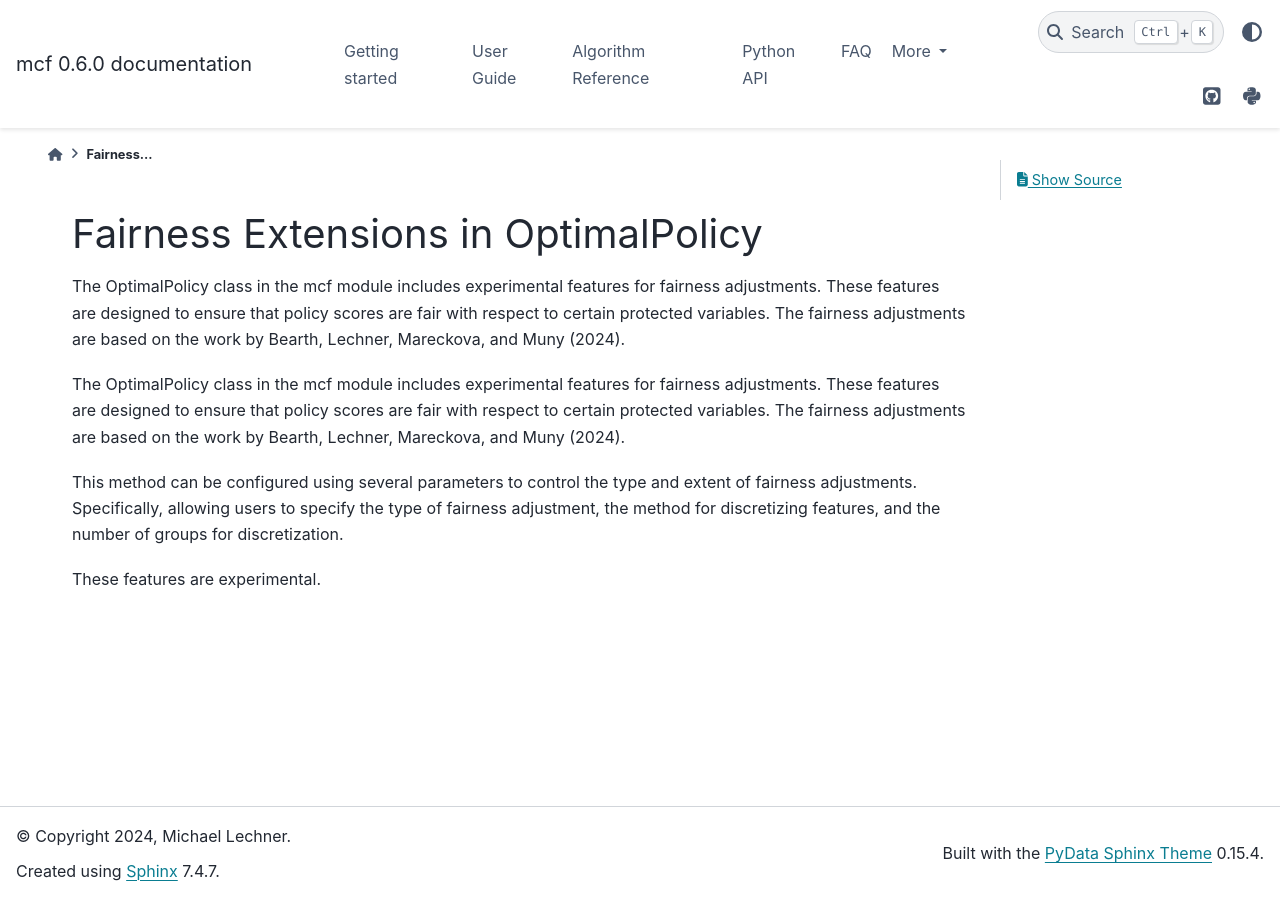
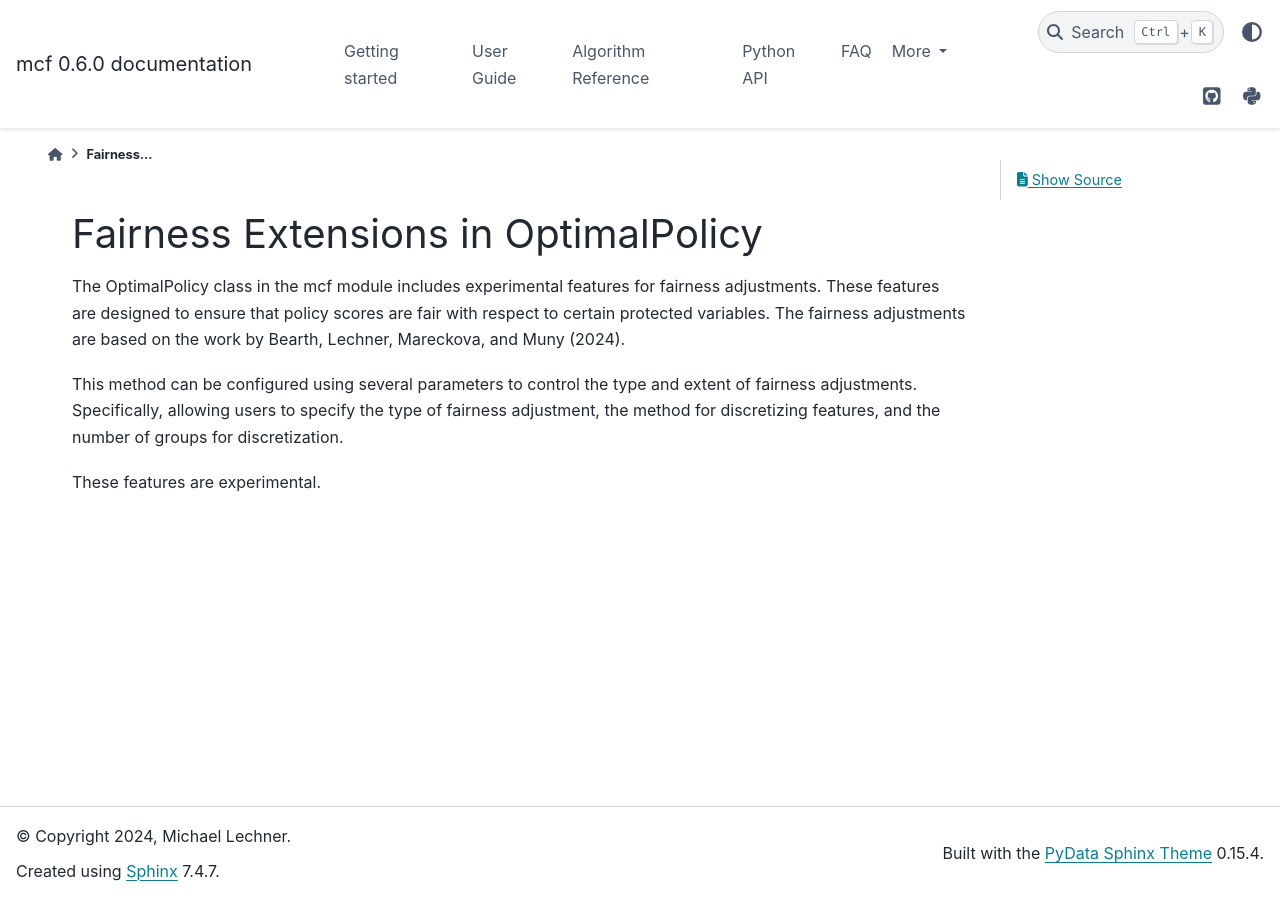
Before and after one commit to MCFpy/mcf, a Sphinx documentation site: the page built from docs/source/algorithm_reference/fairscores.rst, in a window 1280 px wide. Built offline with Sphinx 7.4.7 and the PyData theme 0.15.4, drawn with Linux system fonts in a browser that asks for light colours.

Commit message:
Update fairscores.rst

```diff
--- a/docs/source/algorithm_reference/fairscores.rst
+++ b/docs/source/algorithm_reference/fairscores.rst
@@ -1,9 +1,5 @@
 Fairness Extensions in OptimalPolicy
 ===========================================
-
-The OptimalPolicy class in the mcf module includes experimental features for fairness adjustments.
-These features are designed to ensure that policy scores are fair with respect to certain protected variables.
-The fairness adjustments are based on the work by Bearth, Lechner, Mareckova, and Muny (2024).
 
 The OptimalPolicy class in the mcf module includes experimental features for fairness adjustments.
 These features are designed to ensure that policy scores are fair with respect to certain protected variables.
```
